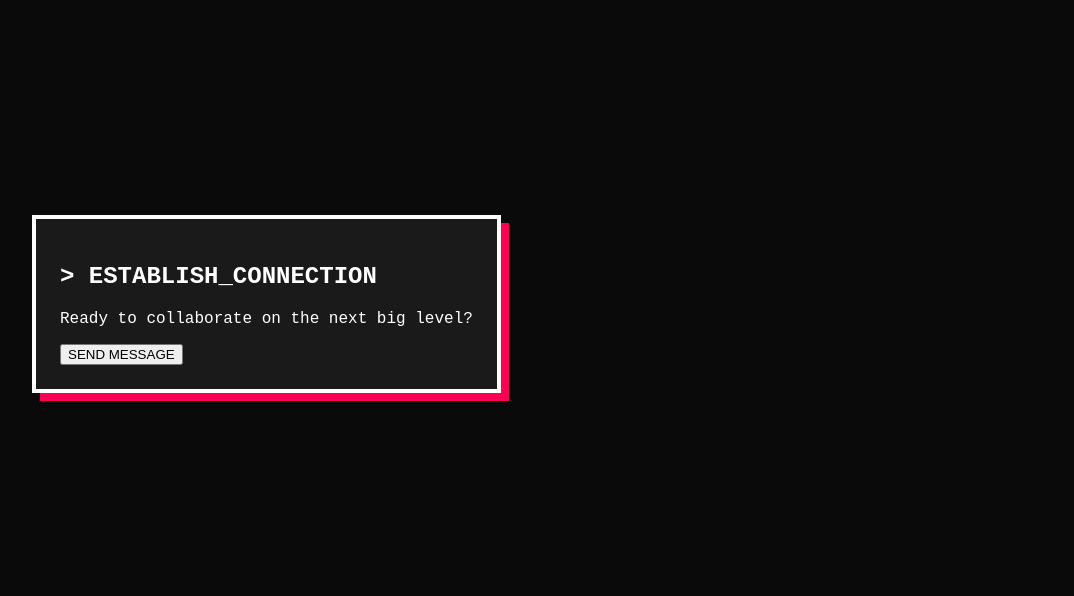
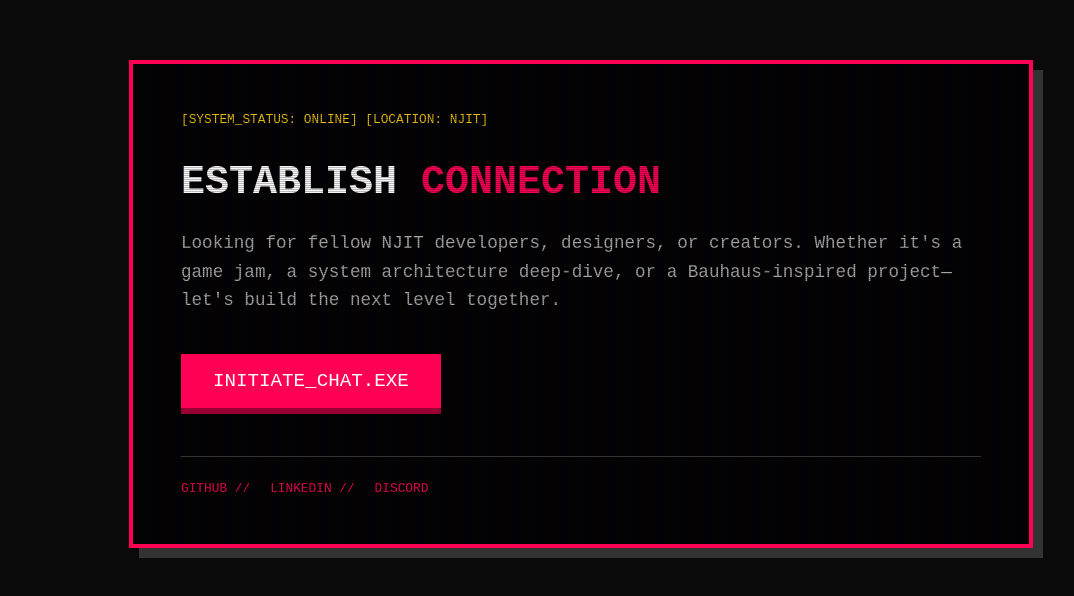
Before and after one commit to apr45/is117-GameDevPortfolio, a React (Vite) app: page / in a window 1280 px wide. Shown: the part 2856-3452 px from the top of the page, without its empty margins (28-1102 px from the left). Built offline with nearby package versions, Linux system fonts and the light colour scheme.

Commit message:
reworking design on CTA section

```diff
--- a/src/components/CTA.tsx
+++ b/src/components/CTA.tsx
@@ -1,13 +1,43 @@
 import React from 'react';
+import { motion } from 'framer-motion';
+import styles from '../styles/CTA.module.css';
 
 const CTA: React.FC = () => {
   return (
-    <footer id="contact" className="scene">
-      <div className="pixel-border">
-        <h2>{">"} ESTABLISH_CONNECTION</h2>
-        <p>Ready to collaborate on the next big level?</p>
-        <button className="pixel-button">SEND MESSAGE</button>
-      </div>
+    <footer id="contact" className={styles.ctaContainer}>
+      <motion.div
+        initial={{ opacity: 0, y: 20 }}
+        whileInView={{ opacity: 1, y: 0 }}
+        viewport={{ once: true }}
+        className={styles.terminalBox}
+      >
+        <span className={styles.statusHeader}>[SYSTEM_STATUS: ONLINE] [LOCATION: NJIT]</span>
+
+        <h2 className={styles.mainTitle}>
+          Establish <span style={{color: 'var(--accent-pink)'}}>Connection</span>
+        </h2>
+
+        <p className={styles.description}>
+          Looking for fellow NJIT developers, designers, or creators.
+          Whether it's a game jam, a system architecture deep-dive, or
+          a Bauhaus-inspired project—let's build the next level together.
+        </p>
+
+        <motion.button
+          whileHover={{ scale: 1.05 }}
+          whileTap={{ scale: 0.95 }}
+          className={styles.pixelButton}
+          onClick={() => window.location.href = 'mailto:your-email@njit.edu'}
+        >
+          INITIATE_CHAT.EXE
+        </motion.button>
+
+        <div className={styles.socialLinks}>
+          <a href="#" className={styles.linkItem}>GITHUB //</a>
+          <a href="#" className={styles.linkItem}>LINKEDIN //</a>
+          <a href="#" className={styles.linkItem}>DISCORD</a>
+        </div>
+      </motion.div>
     </footer>
   );
 };
--- /dev/null
+++ b/src/styles/CTA.module.css
@@ -0,0 +1,92 @@
+.ctaContainer {
+  width: 100%;
+  display: flex;
+  justify-content: center;
+  align-items: center;
+  padding: 100px 0;
+}
+
+.terminalBox {
+  width: 90%;
+  max-width: 800px;
+  background: #000;
+  border: 4px solid var(--accent-pink);
+  padding: 3rem;
+  position: relative;
+  box-shadow: 10px 10px 0px #333;
+}
+
+/* Retro Scanline Effect for the box */
+.terminalBox::before {
+  content: " ";
+  position: absolute;
+  top: 0; left: 0; bottom: 0; right: 0;
+  background: linear-gradient(rgba(18, 16, 16, 0) 50%, rgba(0, 0, 0, 0.25) 50%),
+              linear-gradient(90deg, rgba(255, 0, 0, 0.06), rgba(0, 255, 0, 0.02), rgba(0, 0, 255, 0.06));
+  background-size: 100% 2px, 3px 100%;
+  pointer-events: none;
+}
+
+.statusHeader {
+  color: var(--accent-yellow);
+  font-size: 0.8rem;
+  margin-bottom: 1rem;
+  display: block;
+}
+
+.mainTitle {
+  font-size: 2.5rem;
+  color: #fff;
+  margin-bottom: 1.5rem;
+  text-transform: uppercase;
+}
+
+.description {
+  color: #aaa;
+  line-height: 1.6;
+  margin-bottom: 2.5rem;
+  font-size: 1.1rem;
+}
+
+/* The Interactive Arcade Button */
+.pixelButton {
+  background: var(--accent-pink);
+  color: white;
+  border: none;
+  padding: 1rem 2rem;
+  font-family: var(--font-pixel);
+  font-size: 1.2rem;
+  cursor: pointer;
+  position: relative;
+  box-shadow: 0 6px 0 #990033;
+  transition: all 0.1s ease;
+}
+
+.pixelButton:active {
+  transform: translateY(4px);
+  box-shadow: 0 2px 0 #990033;
+}
+
+.pixelButton:hover {
+  background: var(--accent-yellow);
+  color: #000;
+  box-shadow: 0 6px 0 #b7950b;
+}
+
+.socialLinks {
+  margin-top: 3rem;
+  display: flex;
+  gap: 20px;
+  border-top: 1px solid #333;
+  padding-top: 1.5rem;
+}
+
+.linkItem {
+  color: var(--accent-pink);
+  text-decoration: none;
+  font-size: 0.8rem;
+}
+
+.linkItem:hover {
+  text-decoration: underline;
+}
```
